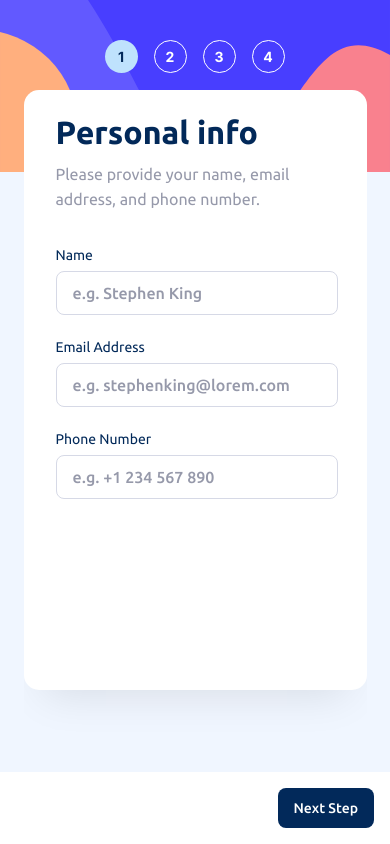
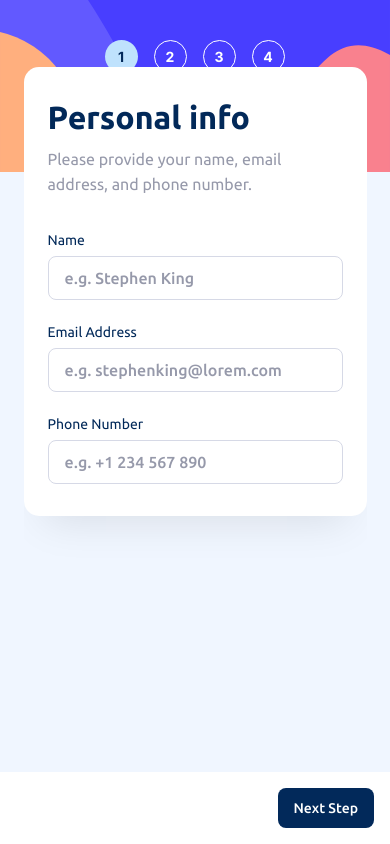
Before and after one commit to alimukhtar53/frontend-mentor-003, a Next.js app: page / in a window 390 px wide. Built offline with nearby package versions, Linux system fonts and the light colour scheme.

Commit message:
restructured the main form container and completed responsiveness of step2

```diff
--- /dev/null
+++ b/app/components/CommonFormStructure.tsx
@@ -0,0 +1,117 @@
+import Step1 from "@/components/stepsInfo/Step1";
+import Step2 from "@/components/stepsInfo/Step2";
+import Step3 from "@/components/stepsInfo/Step3";
+import Step4 from "@/components/stepsInfo/Step4";
+import Thankyou from "@/components/thank-you/Thankyou";
+import { device } from "app/lib/device";
+import React from "react";
+import styled from "styled-components";
+import Button from "./ui-elements/Button";
+import Sidebar from "./Sidebar";
+
+function CommonFormStructure({
+  isTabletOrMobile,
+  currentStep,
+  lastStep,
+  handleNextStepClick,
+  handleBackStepClick,
+}: any) {
+  return (
+    <>
+      <FormContainer>
+        {!isTabletOrMobile && <Sidebar currentStep={currentStep} />}
+        <StepsContentContainer>
+          {STEPS[currentStep]}
+          {!isTabletOrMobile && (
+            <ButtonWrapper>
+              {currentStep === lastStep ? (
+                <Button variant={"success"} onClick={handleNextStepClick}>
+                  Confirm
+                </Button>
+              ) : (
+                currentStep < lastStep && (
+                  <Button variant={"fill"} onClick={handleNextStepClick}>
+                    Next Step
+                  </Button>
+                )
+              )}
+              {currentStep > 0 && currentStep < 4 && (
+                <Button variant={"ghost"} onClick={handleBackStepClick}>
+                  Go Back
+                </Button>
+              )}
+            </ButtonWrapper>
+          )}
+        </StepsContentContainer>
+      </FormContainer>
+    </>
+  );
+}
+
+export const STEPS = [
+  <Step1 key={0} />,
+  <Step2 key={1} />,
+  <Step3 key={3} />,
+  <Step4 key={4} />,
+  <Thankyou key={5} />,
+];
+
+const FormContainer = styled.div`
+  width: 940px;
+  height: 600px;
+  display: grid;
+  margin: auto;
+  grid-template-columns: 274px 1fr;
+  padding: 1rem;
+  border-radius: 15px;
+  font-family: Ubuntu;
+  font-feature-settings: "clig" off, "liga" off;
+  background: var(--White, #fff);
+  box-shadow: 0px 25px 40px -20px rgba(0, 0, 0, 0.1);
+  z-index: 1;
+
+  @media (${device.md}) {
+    height: fit-content;
+    max-width: 343px;
+    padding: 32px 24px;
+    grid-template-columns: unset;
+    position: absolute;
+    top: -269px;
+    /* margin-top: -65px; */
+  }
+`;
+
+const StepsContentContainer = styled.div`
+  display: flex;
+  flex-direction: column;
+  margin: 40px 84px 16px 100px;
+
+  @media (${device.md}) {
+    margin: unset;
+  }
+  Heading {
+    color: var(--Denim, #022959);
+
+    /* Heading */
+    font-size: 32px;
+    font-style: normal;
+    font-weight: 700;
+    line-height: normal;
+  }
+`;
+
+const ButtonWrapper = styled.div`
+  display: flex;
+  width: 100%;
+  align-self: flex-end;
+  margin-top: auto;
+  justify-content: space-between;
+  flex-direction: row-reverse;
+
+  @media (${device.md}) {
+    position: absolute;
+    bottom: 0;
+  }
+`;
+
+export default CommonFormStructure;
--- a/app/components/Form.tsx
+++ b/app/components/Form.tsx
@@ -1,9 +1,5 @@
 "use client";
-import Step1 from "@/components/stepsInfo/Step1";
-import Step2 from "@/components/stepsInfo/Step2";
-import Step3 from "@/components/stepsInfo/Step3";
-import Step4 from "@/components/stepsInfo/Step4";
-import Thankyou from "@/components/thank-you/Thankyou";
+
 import { device } from "app/lib/device";
 import { listOfSteps } from "app/lib/listOfsteps";
 import useStore from "app/store/userStore";
@@ -11,6 +7,7 @@ import { useMediaQuery } from "react-responsive";
 import styled, { StyleSheetManager } from "styled-components";
 import Sidebar from "./Sidebar";
 import Button from "./ui-elements/Button";
+import CommonFormStructure, { STEPS } from "./CommonFormStructure";
 
 function Form() {
   const { currentStep, goToNextStep, goToPreviousStep, resetForm } = useStore();
@@ -43,32 +40,26 @@ function Form() {
   return (
     <StyleSheetManager shouldForwardProp={() => true}>
       {isTabletOrMobile && <Sidebar currentStep={currentStep} />}
-      <FormContainer>
-        {!isTabletOrMobile && <Sidebar currentStep={currentStep} />}
-        <StepsContentContainer>
-          {STEPS[currentStep]}
-          {!isTabletOrMobile && (
-            <ButtonWrapper>
-              {currentStep === lastStep ? (
-                <Button variant={"success"} onClick={handleNextStepClick}>
-                  Confirm
-                </Button>
-              ) : (
-                currentStep < lastStep && (
-                  <Button variant={"fill"} onClick={handleNextStepClick}>
-                    Next Step
-                  </Button>
-                )
-              )}
-              {currentStep > 0 && currentStep < 4 && (
-                <Button variant={"ghost"} onClick={handleBackStepClick}>
-                  Go Back
-                </Button>
-              )}
-            </ButtonWrapper>
-          )}
-        </StepsContentContainer>
-      </FormContainer>
+      {isTabletOrMobile ? (
+        <FormWrapper>
+          <CommonFormStructure
+            isTabletOrMobile={isTabletOrMobile}
+            currentStep={currentStep}
+            lastStep={lastStep}
+            handleNextStepClick={handleNextStepClick}
+            handleBackStepClick={handleBackStepClick}
+          />
+        </FormWrapper>
+      ) : (
+        <CommonFormStructure
+          isTabletOrMobile={isTabletOrMobile}
+          currentStep={currentStep}
+          lastStep={lastStep}
+          handleNextStepClick={handleNextStepClick}
+          handleBackStepClick={handleBackStepClick}
+        />
+      )}
+
       {isTabletOrMobile && (
         <MobileButtonWrapper>
           {currentStep === lastStep ? (
@@ -93,69 +84,10 @@ function Form() {
   );
 }
 
-const STEPS = [
-  <Step1 key={0} />,
-  <Step2 key={1} />,
-  <Step3 key={3} />,
-  <Step4 key={4} />,
-  <Thankyou key={5} />,
-];
-
-const FormContainer = styled.div`
-  width: 940px;
-  height: 600px;
-  display: grid;
-  margin: auto;
-  grid-template-columns: 274px 1fr;
-  padding: 1rem;
-  border-radius: 15px;
-  font-family: Ubuntu;
-  font-feature-settings: "clig" off, "liga" off;
-  background: var(--White, #fff);
-  box-shadow: 0px 25px 40px -20px rgba(0, 0, 0, 0.1);
-  z-index: 1;
-
-  @media (${device.md}) {
-    max-width: 343px;
-    padding: 24px 32px;
-    grid-template-columns: unset;
-    position: relative;
-    top: 0;
-    margin-top: -65px;
-  }
-`;
-
-const StepsContentContainer = styled.div`
-  display: flex;
-  flex-direction: column;
-  margin: 40px 84px 16px 100px;
-
-  @media (${device.md}) {
-    margin: unset;
-  }
-  Heading {
-    color: var(--Denim, #022959);
-
-    /* Heading */
-    font-size: 32px;
-    font-style: normal;
-    font-weight: 700;
-    line-height: normal;
-  }
-`;
-
-const ButtonWrapper = styled.div`
-  display: flex;
-  width: 100%;
-  align-self: flex-end;
-  margin-top: auto;
-  justify-content: space-between;
-  flex-direction: row-reverse;
-
-  @media (${device.md}) {
-    position: absolute;
-    bottom: 0;
-  }
+const FormWrapper = styled.div`
+  position: relative;
+  height: 172px;
+  width: 343px;
 `;
 
 const MobileButtonWrapper = styled.div`
@@ -170,6 +102,7 @@ const MobileButtonWrapper = styled.div`
   background: var(--White, #fff);
   box-shadow: 0px 25px 40px -20px rgba(0, 0, 0, 0.1);
   padding: 16px;
+  z-index: 3;
 `;
 
 export default Form;
--- a/app/components/plans/Plans.tsx
+++ b/app/components/plans/Plans.tsx
@@ -6,12 +6,17 @@ import useStore, { Plan } from "app/store/userStore";
 import Image from "next/image";
 import styled, { css } from "styled-components";
 import Spacer from "../ui-elements/Spacer";
+import { device } from "app/lib/device";
+import { useMediaQuery } from "react-responsive";
 
 function Plans() {
   const { userInitialInfo, changePlanType, changePlanDuration } = useStore();
   const { step2 } = userInitialInfo;
   const { plans, planType, isYearly } = step2;
   const planDurationPlaceholder = isYearly ? "yr" : "mo";
+  const isTabletOrMobile = useMediaQuery({
+    query: device.md,
+  });
 
   // changing plan duration type e.g monthly/yearly
   const handleToggle = () => {
@@ -44,7 +49,7 @@ function Plans() {
           </div>
         ))}
       </PlansWrapper>
-      <Spacer value={32} />
+      <Spacer value={isTabletOrMobile ? 24 : 32} />
       <PlanToggleWrapper>
         <span style={!isYearly ? { color: "#022959" } : {}}>Monthly</span>
         <Switch>
@@ -71,6 +76,11 @@ const ICONS: Record<Plan["title"], string> = {
 const PlansWrapper = styled.div`
   display: flex;
   justify-content: space-between;
+
+  @media (${device.md}) {
+    flex-direction: column;
+    gap: 12px;
+  }
 `;
 
 const PlanCard = styled.div<{ plantype: string; plantitle: string }>`
@@ -81,7 +91,7 @@ const PlanCard = styled.div<{ plantype: string; plantitle: string }>`
   padding: 20px 16px;
   outline: 1px solid var(--Border-Color, #d6d9e6);
   background: var(--white, #fff);
-  transition: all 0.3s ease;
+  transition: background 0.3s ease;
   cursor: pointer;
 
   ${(props) =>
@@ -91,16 +101,28 @@ const PlanCard = styled.div<{ plantype: string; plantitle: string }>`
       outline: 1px solid var(--Purple, #483eff);
       background: var(--Very-Light-Grey, #f8f9ff);
     `}
+
+  @media (${device.md}) {
+    max-height: 99px;
+    width: 100%;
+  }
 `;
 
 const Content = styled.div`
   display: flex;
   flex-direction: column;
+  height: 100%;
   justify-content: space-between;
-  height: 100%;
+
+  @media (${device.md}) {
+    flex-direction: unset;
+    justify-content: unset;
+    align-items: center;
+    gap: 14px;
+  }
 `;
 
-const Title = styled.span`
+const Title = styled.p`
   color: var(--denim, #022959);
   font-size: 16px;
   font-style: normal;
@@ -110,7 +132,7 @@ const Title = styled.span`
   text-transform: capitalize;
 `;
 
-const PriceTag = styled.div`
+const PriceTag = styled.p`
   color: var(--grey, #9699aa);
 
   font-size: 14px;
@@ -119,14 +141,14 @@ const PriceTag = styled.div`
   line-height: normal;
 `;
 
-const DiscountedPlaceholder = styled.span`
-  color: var(--Denim, #022959);
+const DiscountedPlaceholder = styled.p`
+  color: var(--denim, #022959);
 
   font-size: 12px;
   font-style: normal;
   font-weight: 400;
-  line-height: normal;
   transition: all 0.3s ease;
+  margin-top: 3px;
 `;
 
 const PlanToggleWrapper = styled.div`
--- a/app/page.tsx
+++ b/app/page.tsx
@@ -1,4 +1,4 @@
-import Form from "@/components/Form";
+import Form from "./components/Form";
 import dynamic from "next/dynamic";
 
 const Home = () => {
```
